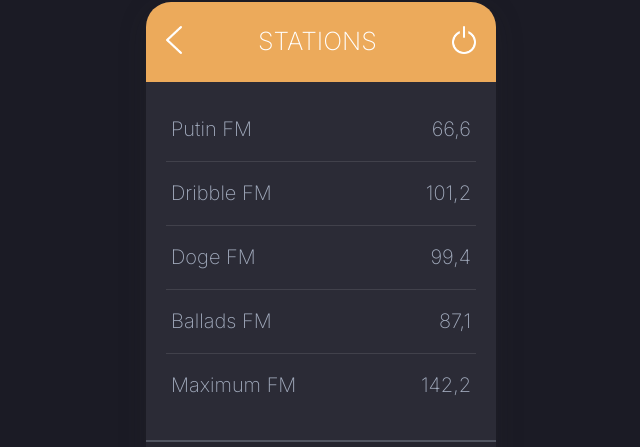
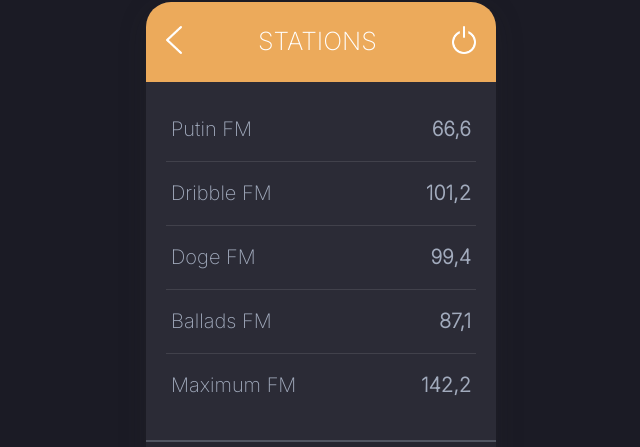
Before and after one commit to rubayethossain/react-radio-widget, a React (Create React App) app: page / in a window 1280 px wide. Shown: the part 136-583 px from the top of the page, without its empty margins (319-959 px from the left). Built offline with nearby package versions, Linux system fonts and the light colour scheme.

Commit message:
Make frequency text bold

```diff
--- a/src/components/RadioStation/RadioStation.tsx
+++ b/src/components/RadioStation/RadioStation.tsx
@@ -5,31 +5,33 @@ import { StationName } from '../Typography';
 import styles from './RadioStation.module.css';
 
 type Props = Station & {
-    activeStation: number | null | undefined
-}
+    activeStation: number | null | undefined;
+};
 
 const RadioStation = (props: Props) => {
-    const {id, frequency, name, activeStation} = props;
+    const { id, frequency, name, activeStation } = props;
 
     const clickHandler = () => {};
 
     const stationPlayer = (
         <div className={styles.player}>
-            <IconButton icon={PLUS_ICON} onClick={clickHandler}/>
+            <IconButton icon={PLUS_ICON} onClick={clickHandler} />
             <img src={STATION_ICON} alt="" />
-            <IconButton icon={MINUS_ICON} onClick={clickHandler}/>
+            <IconButton icon={MINUS_ICON} onClick={clickHandler} />
         </div>
-    )
+    );
 
     return (
         <section>
             {activeStation === id && stationPlayer}
             <div className={styles.radio}>
                 <StationName>{name}</StationName>
-                <StationName>{frequency}</StationName>
+                <StationName style={{ fontWeight: 'bold' }}>
+                    {frequency}
+                </StationName>
             </div>
         </section>
-    )
-}
+    );
+};
 
-export default RadioStation
+export default RadioStation;
```
